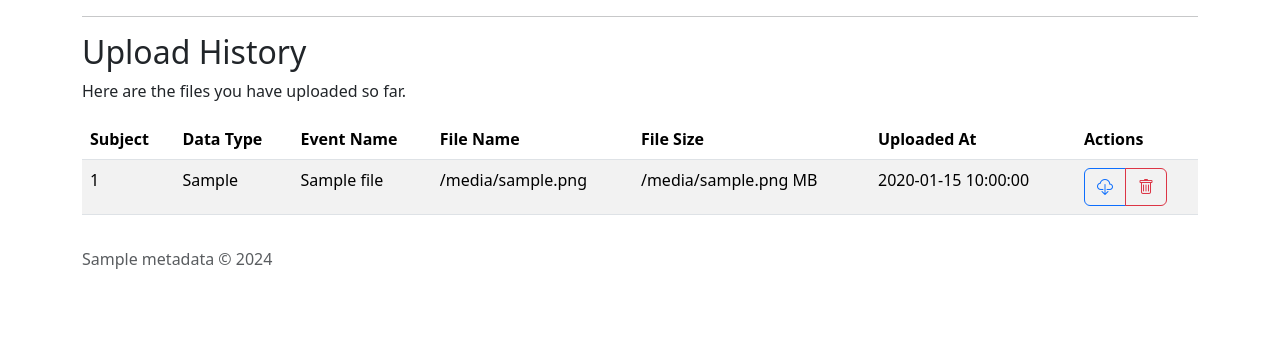
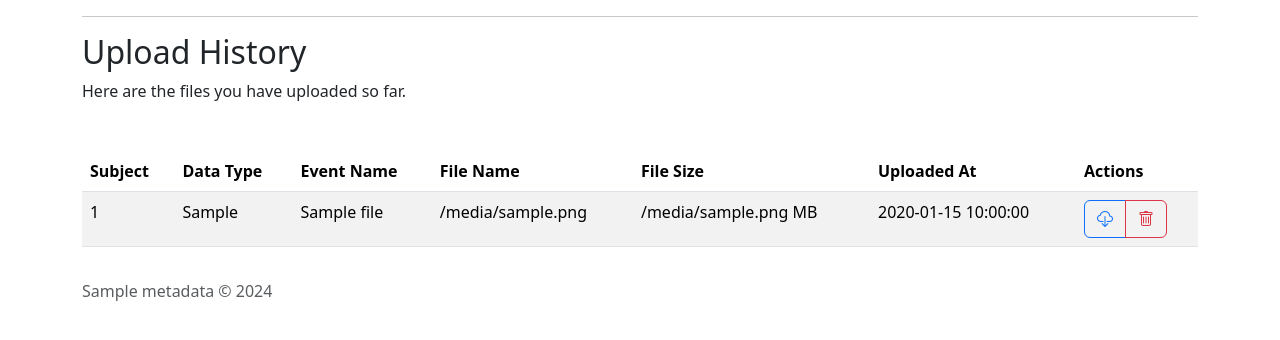
Before and after one commit to dheshanm/ChunkChariot, a Flask app: template uploader/blueprints/upload/templates/history.html in a window 1280 px wide. Shown: the part 112-452 px from the top of the page. Run offline with Flask 3, Linux system fonts and the light colour scheme; the template is opened without the code that fills it: most values are stand-ins (such as "Sample title", 1, 10 or a date in 2020); some libraries are stand-ins or nearby versions.

Commit message:
feat.: Increase margin above table
Signed-off-by: Dheshan Mohandass <dheshan@mohandass.com>

```diff
--- a/uploader/blueprints/upload/templates/history.html
+++ b/uploader/blueprints/upload/templates/history.html
@@ -9,7 +9,7 @@
     Here are the files you have uploaded so far.
 </p>
 
-<table class="table table-striped table-hover mt-3">
+<table class="table table-striped table-hover mt-5">
     <thead>
         <tr>
             <th>Subject</th>
```
